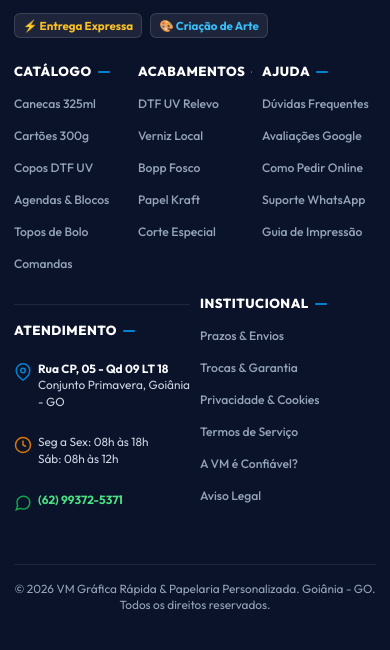
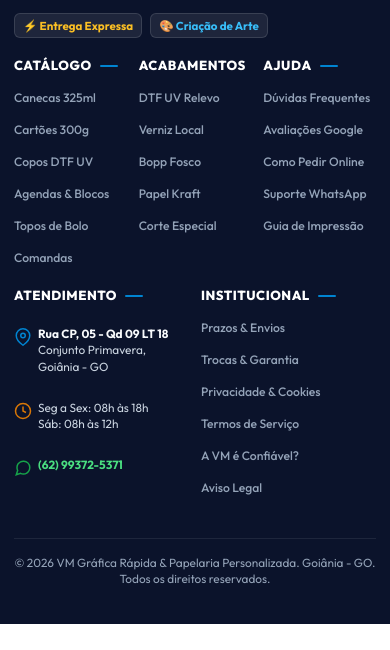
Before and after one commit to leonardoteodoroo/vm-grafica, a website built with Vite: page index.html in a window 390 px wide. Shown: the part 7480-8130 px from the top of the page. After the commit the page ends 8104 px from the top, so only its background shows below. Built offline with nearby package versions, Linux system fonts and the light colour scheme.

Commit message:
fix(footer-align): equaliza baseline e topo de Atendimento e Institucional no mobile

```diff
--- a/style.css
+++ b/style.css
@@ -1267,10 +1267,10 @@ button, input, select {
   }
 
   .footer-contact-col {
-    grid-column: 1 / -1;
-    margin-top: 10px;
-    padding-top: 16px;
-    border-top: 1px solid rgba(255, 255, 255, 0.08);
+    grid-column: span 3 !important;
+    margin-top: 0 !important;
+    padding-top: 0 !important;
+    border-top: none !important;
   }
 
   .footer-col-title {
@@ -3131,3 +3131,119 @@ button, input, select {
     margin-bottom: 8px;
   }
 }
+
+
+/* ==========================================================================
+   ALINHAMENTO RIGOROSO DO RODAPÉ (ATENDIMENTO & INSTITUCIONAL)
+   ========================================================================== */
+
+.footer-grid {
+  display: grid;
+  align-items: start !important;
+}
+
+.footer-col {
+  display: flex;
+  flex-direction: column;
+  align-self: start !important;
+  margin: 0 !important;
+  padding: 0 !important;
+  border: none !important;
+}
+
+.footer-col-title {
+  margin-top: 0 !important;
+  margin-bottom: 12px !important;
+  line-height: 1.2 !important;
+  display: flex !important;
+  align-items: center !important;
+  gap: 8px !important;
+}
+
+.footer-col-title::after {
+  content: '';
+  display: inline-block;
+  width: 18px;
+  height: 2px;
+  background: var(--brand-cyan);
+  border-radius: 2px;
+}
+
+.footer-contact-col, .footer-col-institucional {
+  margin-top: 0 !important;
+  padding-top: 0 !important;
+  border-top: none !important;
+  align-self: start !important;
+}
+
+@media (max-width: 900px) {
+  .footer-grid {
+    display: grid !important;
+    grid-template-columns: repeat(6, 1fr) !important;
+    gap: 24px 14px !important;
+    align-items: start !important;
+  }
+
+  .footer-brand-col {
+    grid-column: 1 / -1 !important;
+  }
+
+  .footer-col-catalogo {
+    grid-column: span 2 !important;
+  }
+
+  .footer-col-acabamentos {
+    grid-column: span 2 !important;
+  }
+
+  .footer-col-ajuda {
+    grid-column: span 2 !important;
+  }
+
+  .footer-col-atendimento, .footer-col-institucional {
+    grid-column: span 3 !important;
+    margin-top: 0 !important;
+    padding-top: 0 !important;
+    border-top: none !important;
+    align-self: start !important;
+  }
+}
+
+@media (max-width: 640px) {
+  .footer-grid {
+    display: grid !important;
+    grid-template-columns: repeat(6, 1fr) !important;
+    gap: 20px 12px !important;
+    align-items: start !important;
+  }
+
+  .footer-brand-col {
+    grid-column: 1 / -1 !important;
+    margin-bottom: 4px;
+  }
+
+  .footer-col-catalogo {
+    grid-column: span 2 !important;
+  }
+
+  .footer-col-acabamentos {
+    grid-column: span 2 !important;
+  }
+
+  .footer-col-ajuda {
+    grid-column: span 2 !important;
+  }
+
+  .footer-col-atendimento, .footer-col-institucional {
+    grid-column: span 3 !important;
+    margin-top: 0 !important;
+    padding-top: 0 !important;
+    border-top: none !important;
+    align-self: start !important;
+  }
+
+  .footer-col-title {
+    font-size: 0.82rem !important;
+    margin-bottom: 10px !important;
+  }
+}
```
